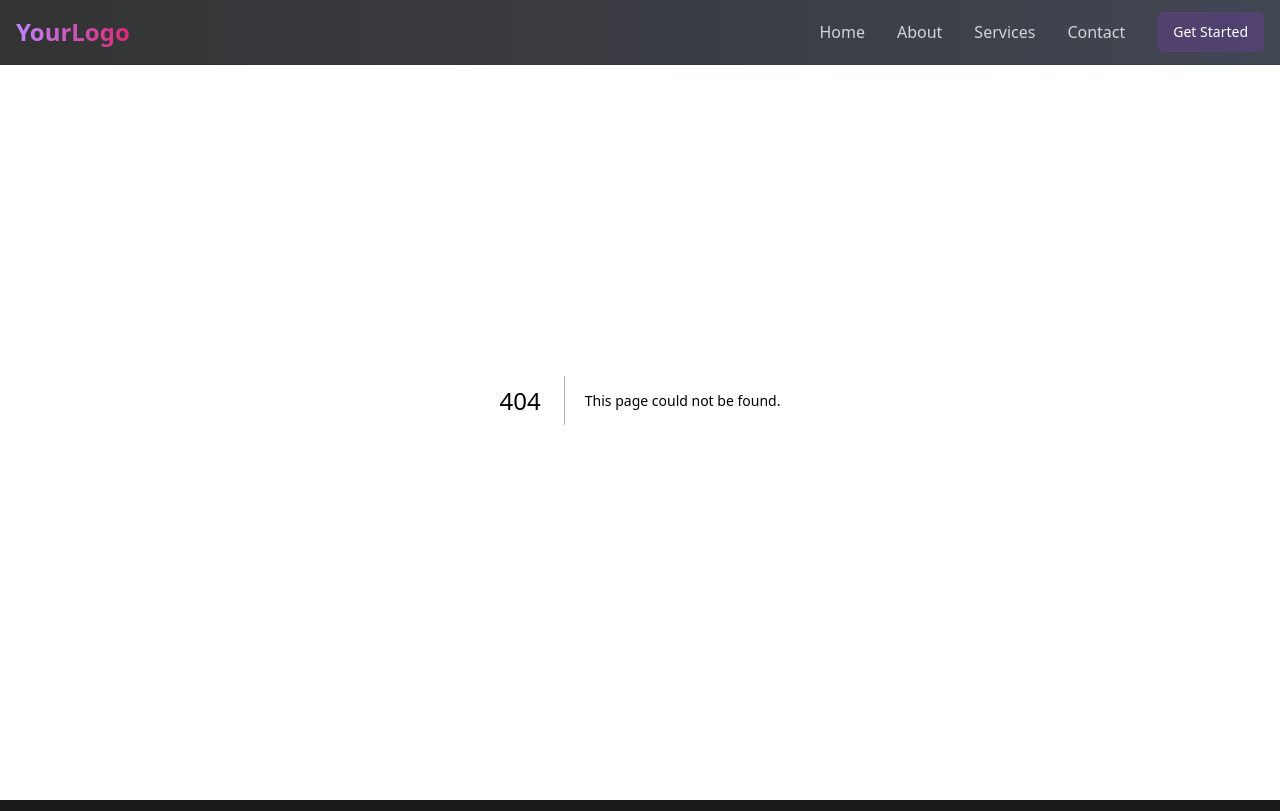
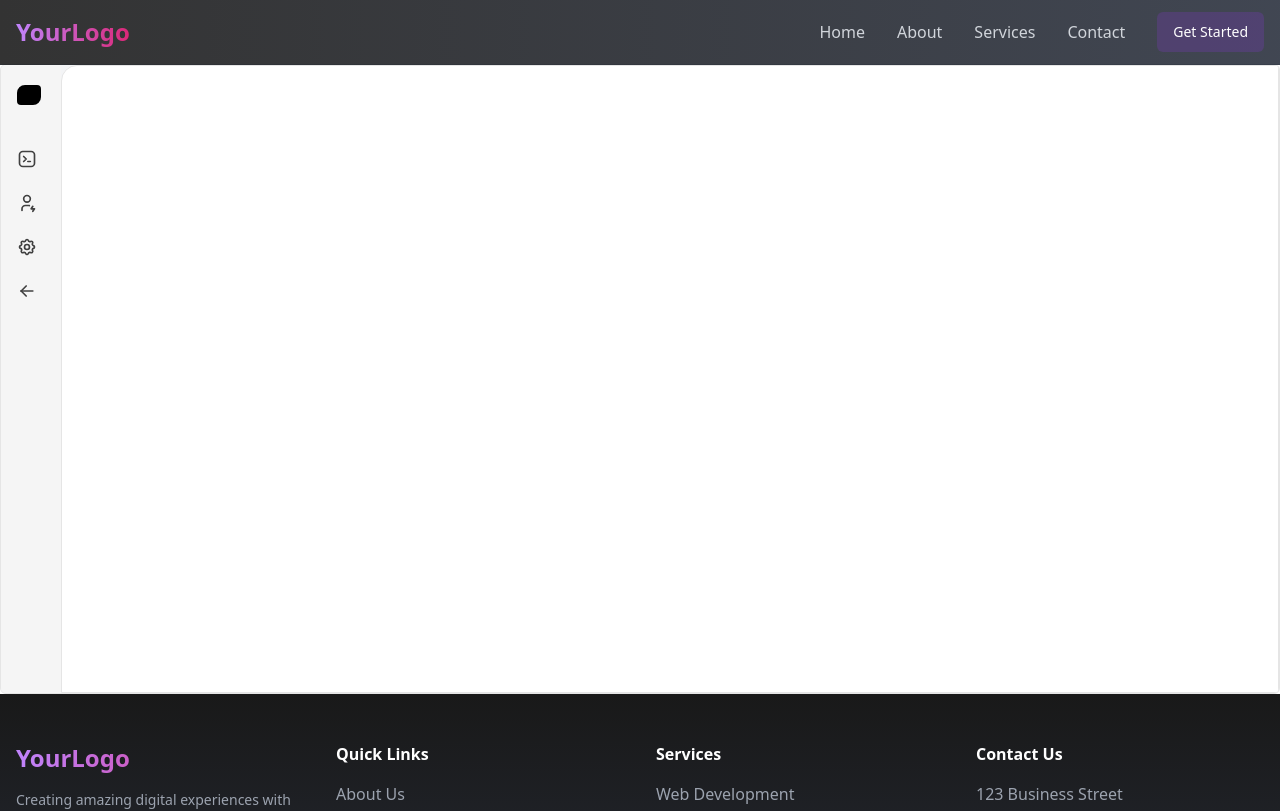
Before and after one commit to AshKatale/level-mind, a Next.js app: page /chatbox in a window 1280 px wide. Before the commit this address had no page. Shown: the top 811 px of the page. Built offline with nearby package versions, Linux system fonts and the light colour scheme.

Commit message:
Reverse Homepage

```diff
--- a/package.json
+++ b/package.json
@@ -13,6 +13,7 @@
     "@radix-ui/react-navigation-menu": "^1.2.3",
     "@radix-ui/react-separator": "^1.1.1",
     "@radix-ui/react-slot": "^1.1.1",
+    "@tabler/icons-react": "^3.28.1",
     "class-variance-authority": "^0.7.1",
     "clsx": "^2.1.1",
     "framer-motion": "^11.18.1",
--- /dev/null
+++ b/src/app/chatbox/page.jsx
@@ -0,0 +1,116 @@
+"use client";
+import React, { useState } from "react";
+import { Sidebar, SidebarBody, SidebarLink } from "@/components/ui/sidebar";
+import {
+  IconArrowLeft,
+  IconBrandTabler,
+  IconSettings,
+  IconUserBolt,
+} from "@tabler/icons-react";
+import Link from "next/link";
+import { motion } from "framer-motion";
+
+import { cn } from "@/lib/utils";
+
+export default function SidebarDemo() {
+  const links = [
+    {
+      label: "Dashboard",
+      href: "#",
+      icon: (
+        <IconBrandTabler className="text-neutral-700 dark:text-neutral-200 h-5 w-5 flex-shrink-0" />
+      ),
+    },
+    {
+      label: "Profile",
+      href: "#",
+      icon: (
+        <IconUserBolt className="text-neutral-700 dark:text-neutral-200 h-5 w-5 flex-shrink-0" />
+      ),
+    },
+    {
+      label: "Settings",
+      href: "#",
+      icon: (
+        <IconSettings className="text-neutral-700 dark:text-neutral-200 h-5 w-5 flex-shrink-0" />
+      ),
+    },
+    {
+      label: "Logout",
+      href: "#",
+      icon: (
+        <IconArrowLeft className="text-neutral-700 dark:text-neutral-200 h-5 w-5 flex-shrink-0" />
+      ),
+    },
+  ];
+  const [open, setOpen] = useState(false);
+  return (
+    (<div
+      className={cn(
+        "rounded-md flex flex-col md:flex-row bg-gray-100 dark:bg-neutral-800 w-full flex-1 max-w-7xl mx-auto border border-neutral-200 dark:border-neutral-700 overflow-hidden",
+        // for your use case, use `h-screen` instead of `h-[60vh]`
+        "h-[630px] mt-16"
+      )}>
+      <Sidebar open={open} setOpen={setOpen}>
+        <SidebarBody className="justify-between gap-10">
+          <div className="flex flex-col flex-1 overflow-y-auto overflow-x-hidden">
+            {open ? <Logo /> : <LogoIcon />}
+            <div className="mt-8 flex flex-col gap-2">
+              {links.map((link, idx) => (
+                <SidebarLink key={idx} link={link} />
+              ))}
+            </div>
+          </div>
+          <div>
+            <SidebarLink
+              link={{
+                label: "Manu Arora",
+                href: "#",
+
+              }} />
+          </div>
+        </SidebarBody>
+      </Sidebar>
+      <Dashboard />
+    </div>)
+  );
+}
+export const Logo = () => {
+  return (
+    (<Link
+      href="#"
+      className="font-normal flex space-x-2 items-center text-sm text-black py-1 relative z-20">
+      <div
+        className="h-5 w-6 bg-black dark:bg-white rounded-br-lg rounded-tr-sm rounded-tl-lg rounded-bl-sm flex-shrink-0" />
+      <motion.span
+        initial={{ opacity: 0 }}
+        animate={{ opacity: 1 }}
+        className="font-medium text-black dark:text-white whitespace-pre">
+        Acet Labs
+      </motion.span>
+    </Link>)
+  );
+};
+export const LogoIcon = () => {
+  return (
+    (<Link
+      href="#"
+      className="font-normal flex space-x-2 items-center text-sm text-black py-1 relative z-20">
+      <div
+        className="h-5 w-6 bg-black dark:bg-white rounded-br-lg rounded-tr-sm rounded-tl-lg rounded-bl-sm flex-shrink-0" />
+    </Link>)
+  );
+};
+
+// Dummy dashboard component with content
+const Dashboard = () => {
+  return (
+    (<div className="flex flex-1">
+      <div
+        className="p-2 md:p-10 rounded-tl-2xl border border-neutral-200 dark:border-neutral-700 bg-white dark:bg-neutral-900 flex flex-col gap-2 flex-1 w-full h-full">
+
+
+      </div>
+    </div>)
+  );
+};
--- a/src/components/Home.js
+++ b/src/components/Home.js
@@ -1,59 +1,73 @@
-"use client";
-import { Button } from "@/components/ui/button";
+// App.jsx
+'use client'
+import React, { useState } from "react";
 
+const App = () => {
+  const [isSidebarVisible, setIsSidebarVisible] = useState(true);
 
-import { TypewriterEffectSmooth } from "@/components/ui/typewriter-effect";
+  const toggleSidebar = () => {
+    setIsSidebarVisible(!isSidebarVisible);
+  };
 
-import { HoverEffect } from "@/components/ui/card-hover-effect";
-import { features, words } from "@/data/data";
+  return (
+    <div className="flex h-screen bg-gray-900 text-white">
+      {/* Sidebar */}
+      {isSidebarVisible && (
+        <div className="w-1/4 bg-gray-800 flex flex-col">
+          <div className="p-4 font-bold text-lg border-b border-gray-700">
+            Sidebar
+          </div>
+          <ul className="flex-1 p-4 space-y-2">
+            <li className="p-2 rounded-lg hover:bg-gray-700 cursor-pointer">
+              Chat 1
+            </li>
+            <li className="p-2 rounded-lg hover:bg-gray-700 cursor-pointer">
+              Chat 2
+            </li>
+            <li className="p-2 rounded-lg hover:bg-gray-700 cursor-pointer">
+              Chat 3
+            </li>
+          </ul>
+          <div className="p-4 border-t border-gray-700">Profile</div>
+        </div>
+      )}
 
-const Home = () => {
-  return (
-    <div className="min-h-screen bg-gradient-to-br from-gray-900 via-black to-purple-900 text-gray-100">
-      <main className="container mx-auto px-4 pt-20 pb-12">
-        {/* Hero Section */}
-        <div className="min-h-[60vh] flex flex-col items-center justify-center text-center space-y-8 py-16">
-          <h1 className="text-5xl md:text-6xl font-bold">
-          <TypewriterEffectSmooth words={words} />
-          </h1>
-          <p className="text-xl md:text-2xl text-gray-300 max-w-3xl">
-            Automated Research and Trigger Finder - Streamline your ad creation
-            process with AI-powered insights and competitor analysis
-          </p>
-          <Button
-            size="lg"
-            className="bg-purple-600 hover:bg-purple-700 text-white"
+      {/* Chat Window */}
+      <div className="flex-1 flex flex-col">
+        {/* Chat Header */}
+        <div className="p-4 bg-gray-800 flex justify-between items-center">
+          <h1 className="text-lg font-bold">Chat Window</h1>
+          <button
+            onClick={toggleSidebar}
+            className="p-2 bg-gray-700 rounded-lg hover:bg-gray-600 focus:outline-none"
           >
-            Get Started Free
-          </Button>
+            {isSidebarVisible ? "Hide Sidebar" : "Show Sidebar"}
+          </button>
         </div>
 
-        {/* Features Grid */}
-        <section className="py-16">
-          <div className="container mx-auto px-4">
-            <h2 className="text-3xl font-bold text-white mb-8">Our Features</h2>
-            <HoverEffect items={features} />
-          </div>
-        </section>
-
-        {/* Stats Section */}
-        <div className="grid grid-cols-1 md:grid-cols-3 gap-8 py-16">
-          <div className="bg-gray-900/50 border border-gray-800 rounded-lg p-8 text-center">
-            <div className="text-4xl font-bold text-white">500K+</div>
-            <div className="text-gray-400 mt-2">Data Points Analyzed</div>
-          </div>
-          <div className="bg-gray-900/50 border border-gray-800 rounded-lg p-8 text-center">
-            <div className="text-4xl font-bold text-white">98%</div>
-            <div className="text-gray-400 mt-2">Accuracy Rate</div>
-          </div>
-          <div className="bg-gray-900/50 border border-gray-800 rounded-lg p-8 text-center">
-            <div className="text-4xl font-bold text-white">50x</div>
-            <div className="text-gray-400 mt-2">Faster Research</div>
+        {/* Chat Messages */}
+        <div className="flex-1 p-4 overflow-y-auto bg-gray-900">
+          <div className="space-y-4">
+            <div className="bg-gray-800 p-3 rounded-lg max-w-sm">
+              Hello! How can I help you?
+            </div>
+            <div className="bg-blue-600 text-white p-3 rounded-lg max-w-sm ml-auto">
+              I have a question about your services.
+            </div>
           </div>
         </div>
-      </main>
+
+        {/* Chat Input */}
+        <div className="p-4 border-t border-gray-700 bg-gray-800">
+          <input
+            type="text"
+            className="w-full p-2 border rounded-lg bg-gray-700 text-white placeholder-gray-400 focus:outline-none focus:ring focus:ring-blue-500"
+            placeholder="Type a message..."
+          />
+        </div>
+      </div>
     </div>
   );
 };
 
-export default Home;
+export default App;
--- /dev/null
+++ b/src/components/ui/sidebar.jsx
@@ -0,0 +1,145 @@
+"use client";;
+import { cn } from "@/lib/utils";
+import Link from "next/link";
+import React, { useState, createContext, useContext } from "react";
+import { AnimatePresence, motion } from "framer-motion";
+import { IconMenu2, IconX } from "@tabler/icons-react";
+
+const SidebarContext = createContext(undefined);
+
+export const useSidebar = () => {
+  const context = useContext(SidebarContext);
+  if (!context) {
+    throw new Error("useSidebar must be used within a SidebarProvider");
+  }
+  return context;
+};
+
+export const SidebarProvider = ({
+  children,
+  open: openProp,
+  setOpen: setOpenProp,
+  animate = true
+}) => {
+  const [openState, setOpenState] = useState(false);
+
+  const open = openProp !== undefined ? openProp : openState;
+  const setOpen = setOpenProp !== undefined ? setOpenProp : setOpenState;
+
+  return (
+    (<SidebarContext.Provider value={{ open, setOpen, animate: animate }}>
+      {children}
+    </SidebarContext.Provider>)
+  );
+};
+
+export const Sidebar = ({
+  children,
+  open,
+  setOpen,
+  animate
+}) => {
+  return (
+    (<SidebarProvider open={open} setOpen={setOpen} animate={animate}>
+      {children}
+    </SidebarProvider>)
+  );
+};
+
+export const SidebarBody = (props) => {
+  return (<>
+    <DesktopSidebar {...props} />
+    <MobileSidebar {...(props)} />
+  </>);
+};
+
+export const DesktopSidebar = ({
+  className,
+  children,
+  ...props
+}) => {
+  const { open, setOpen, animate } = useSidebar();
+  return (<>
+    <motion.div
+      className={cn(
+        "h-full px-4 py-4 hidden  md:flex md:flex-col bg-neutral-100 dark:bg-neutral-800 w-[300px] flex-shrink-0",
+        className
+      )}
+      animate={{
+        width: animate ? (open ? "300px" : "60px") : "300px",
+      }}
+      onMouseEnter={() => setOpen(true)}
+      onMouseLeave={() => setOpen(false)}
+      {...props}>
+      {children}
+    </motion.div>
+  </>);
+};
+
+export const MobileSidebar = ({
+  className,
+  children,
+  ...props
+}) => {
+  const { open, setOpen } = useSidebar();
+  return (<>
+    <div
+      className={cn(
+        "h-10 px-4 py-4 flex flex-row md:hidden  items-center justify-between bg-neutral-100 dark:bg-neutral-800 w-full"
+      )}
+      {...props}>
+      <div className="flex justify-end z-20 w-full">
+        <IconMenu2
+          className="text-neutral-800 dark:text-neutral-200"
+          onClick={() => setOpen(!open)} />
+      </div>
+      <AnimatePresence>
+        {open && (
+          <motion.div
+            initial={{ x: "-100%", opacity: 0 }}
+            animate={{ x: 0, opacity: 1 }}
+            exit={{ x: "-100%", opacity: 0 }}
+            transition={{
+              duration: 0.3,
+              ease: "easeInOut",
+            }}
+            className={cn(
+              "fixed h-full w-full inset-0 bg-white dark:bg-neutral-900 p-10 z-[100] flex flex-col justify-between",
+              className
+            )}>
+            <div
+              className="absolute right-10 top-10 z-50 text-neutral-800 dark:text-neutral-200"
+              onClick={() => setOpen(!open)}>
+              <IconX />
+            </div>
+            {children}
+          </motion.div>
+        )}
+      </AnimatePresence>
+    </div>
+  </>);
+};
+
+export const SidebarLink = ({
+  link,
+  className,
+  ...props
+}) => {
+  const { open, animate } = useSidebar();
+  return (
+    (<Link
+      href={link.href}
+      className={cn("flex items-center justify-start gap-2  group/sidebar py-2", className)}
+      {...props}>
+      {link.icon}
+      <motion.span
+        animate={{
+          display: animate ? (open ? "inline-block" : "none") : "inline-block",
+          opacity: animate ? (open ? 1 : 0) : 1,
+        }}
+        className="text-neutral-700 dark:text-neutral-200 text-sm group-hover/sidebar:translate-x-1 transition duration-150 whitespace-pre inline-block !p-0 !m-0">
+        {link.label}
+      </motion.span>
+    </Link>)
+  );
+};
```
Also changed, not shown: 1 other file (tests, documents, lock files or other folders).
